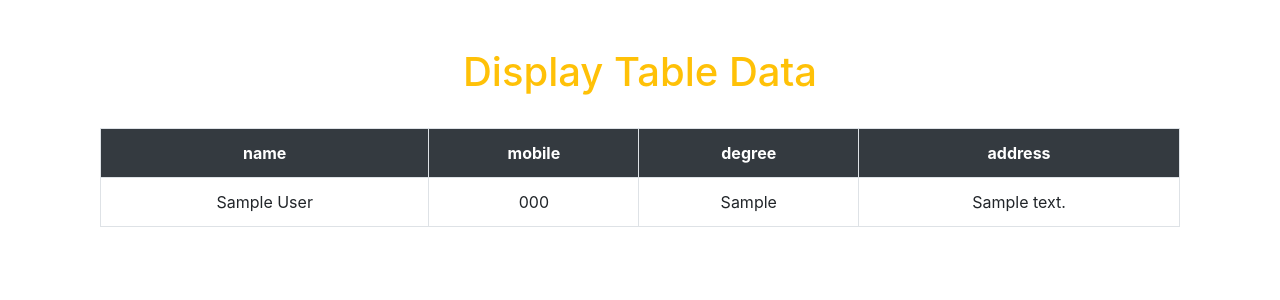
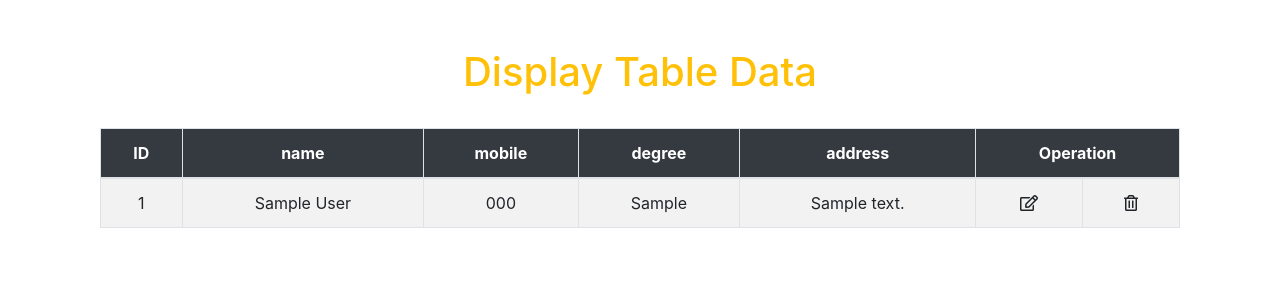
Before and after one commit to pankajvit/PHP-CRUD, a PHP site: page /display.php in a window 1280 px wide. Shown: the top 300 px of the page. Run offline with PHP 8.4, Linux system fonts and the light colour scheme; tables that the repository leaves empty or names only in its code hold one stand-in row (values such as "Sample post"); some libraries are stand-ins or nearby versions.

Commit message:
edit and delete button added

```diff
--- a/display.php
+++ b/display.php
@@ -8,7 +8,7 @@
   <script src="https://ajax.googleapis.com/ajax/libs/jquery/3.3.1/jquery.min.js"></script>
   <script src="https://cdnjs.cloudflare.com/ajax/libs/popper.js/1.12.9/umd/popper.min.js"></script>
   <script src="https://maxcdn.bootstrapcdn.com/bootstrap/4.0.0/js/bootstrap.min.js"></script>
-
+  <link rel="stylesheet" href="https://cdnjs.cloudflare.com/ajax/libs/font-awesome/5.15.3/css/all.min.css" integrity="sha512-iBBXm8fW90+nuLcSKlbmrPcLa0OT92xO1BIsZ+ywDWZCvqsWgccV3gFoRBv0z+8dLJgyAHIhR35VZc2oM/gI1w==" crossorigin="anonymous" referrerpolicy="no-referrer" />
  <link rel="stylesheet" type="text/css" href="http://ajax.aspnetcdn.com/ajax/jquery.dataTables/1.9.4/css/jquery.dataTables.css">
 <script type="text/javascript" charset="utf8" src="https://ajax.aspnetcdn.com/ajax/jquery.dataTables/1.9.4/jquery.dataTables.min.js"></script>
 
@@ -21,18 +21,17 @@
  <h1 class="text-warning text-center" > Display Table Data </h1>
  <br>
  <table  id="tabledata" class=" table table-striped table-hover table-bordered">
-
+ <thead>
    <tr class="bg-dark text-white text-center">
-
+    <th>ID</th>
     <th> name </th>
     <th> mobile </th>
     <th> degree </th>
     <th> address </th>
-
+    <th colspan="2">Operation</th>
    </tr >
-
+ </thead>
  <?php
-
  include 'connection.php';
  $q = "select * from student ";
 
@@ -40,16 +39,20 @@
 
  while($res = mysqli_fetch_array($query)){
  ?>
+ <tbody>
    <tr class="text-center">
+    <td> <?php echo $res['id'];  ?> </td>
     <td> <?php echo $res['name'];  ?> </td>
     <td> <?php echo $res['mobile'];  ?> </td>
     <td> <?php echo $res['degree'];  ?> </td>
     <td> <?php echo $res['address'];  ?> </td>
+    <td><i class="far fa-edit"></i></td>
+    <td><i class="far fa-trash-alt"></i></td>
   </tr>
+ </tbody>
  <?php
  }
   ?>
-
  </table>
 
  </div>
```
Lines whose indentation alone changed are shown as unchanged.
